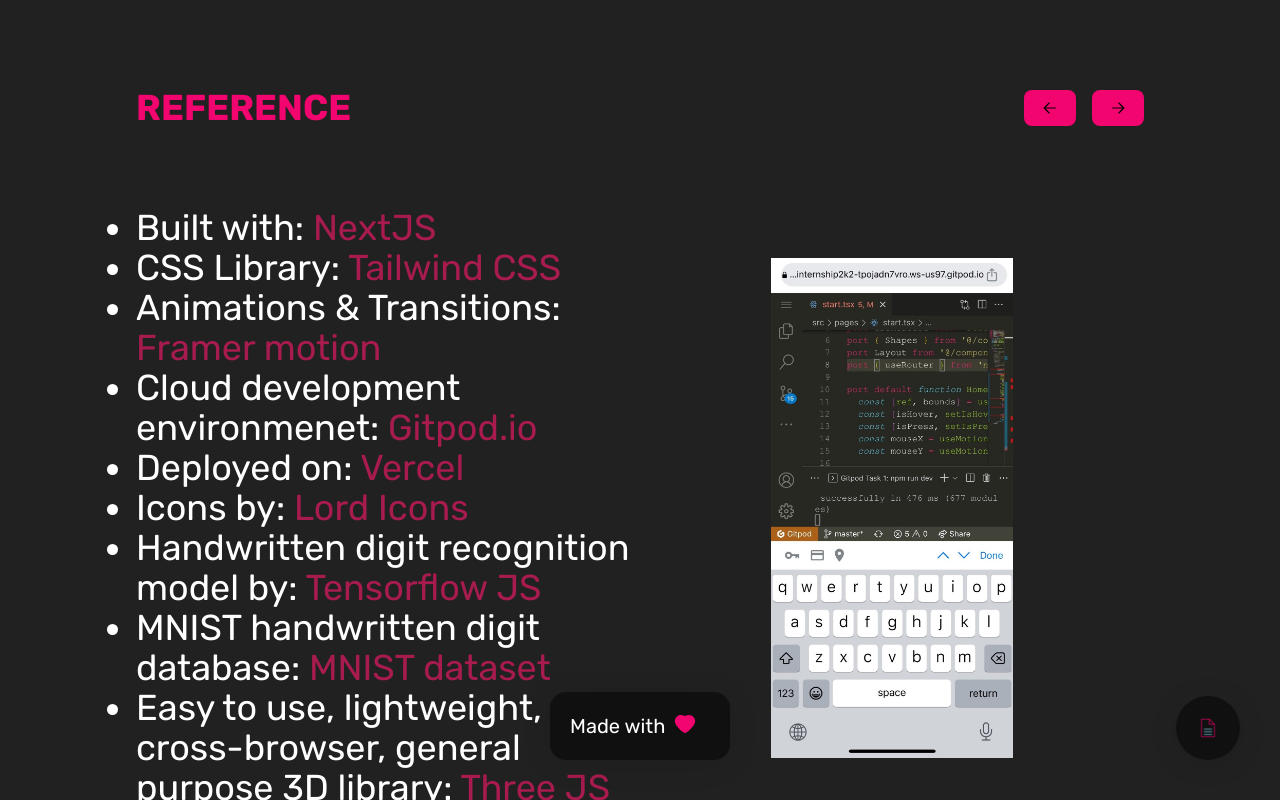
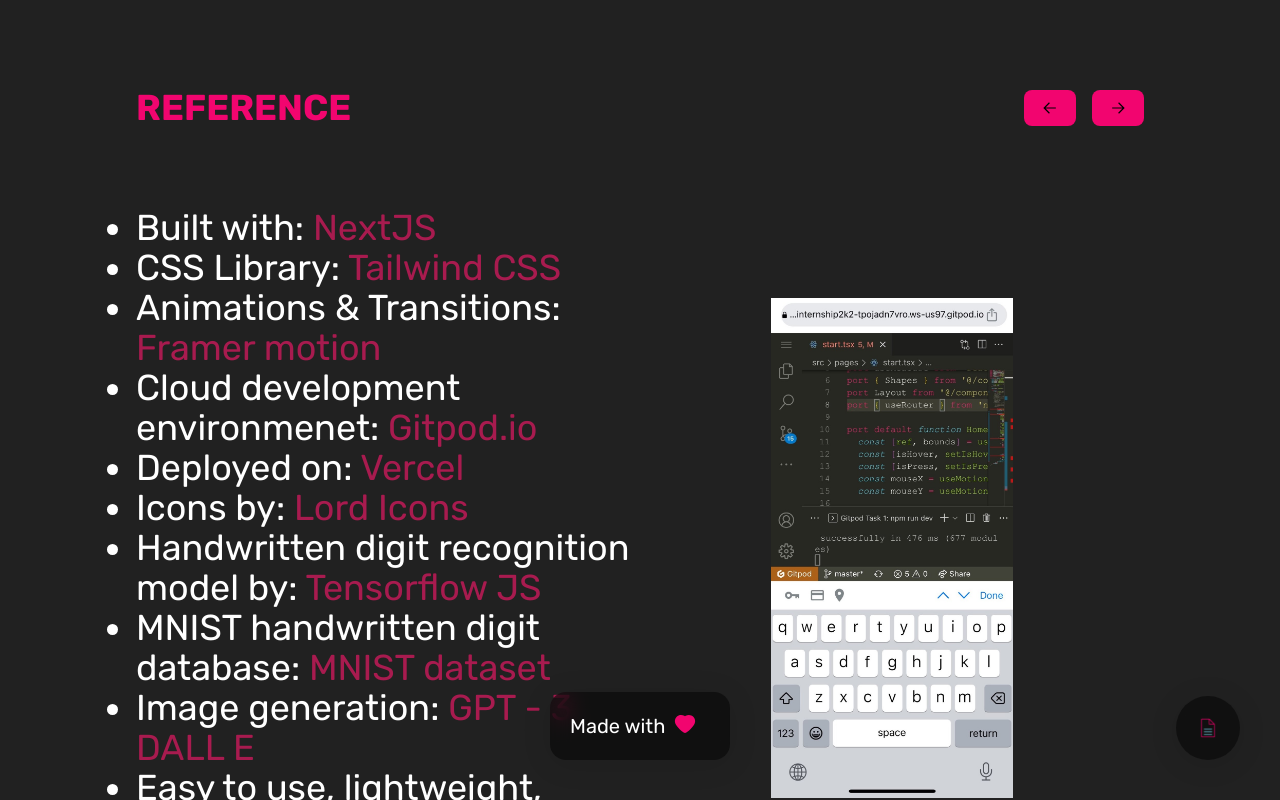
Before and after one commit to bayaraajr/internship2k23, a Next.js app: page /slides/reference in a window 1280 px wide. Built offline with nearby package versions, Linux system fonts and the light colour scheme.

Commit message:
fix: minor fix

```diff
--- a/src/pages/slides/reference/index.tsx
+++ b/src/pages/slides/reference/index.tsx
@@ -35,6 +35,7 @@ const Agenda = (props: any) => {
                     <li>Icons by: <Link className='text-primary-600' href="https://lordicon.com" target='_blank'>Lord Icons</Link></li>
                     <li>Handwritten digit recognition model by: <Link className='text-primary-600' href="https://www.tensorflow.org/js" target='_blank'>Tensorflow JS</Link></li>
                     <li>MNIST handwritten digit database: <Link className='text-primary-600' href="https://yann.lecun.com/exdb/mnist/" target='_blank'>MNIST dataset</Link></li>
+                    <li>Image generation: <Link className='text-primary-600' href="https://openai.com/research/dall-e" target='_blank'>GPT - 3 DALL E</Link></li>
                     <li>Easy to use, lightweight, cross-browser, general purpose 3D library: <Link className='text-primary-600' href="https://lordicon.com" target='_blank'>Three JS</Link></li>
                 </ul>
                 <div className="flex justify-center mt-5 lg:mt-0 items-center">
```
